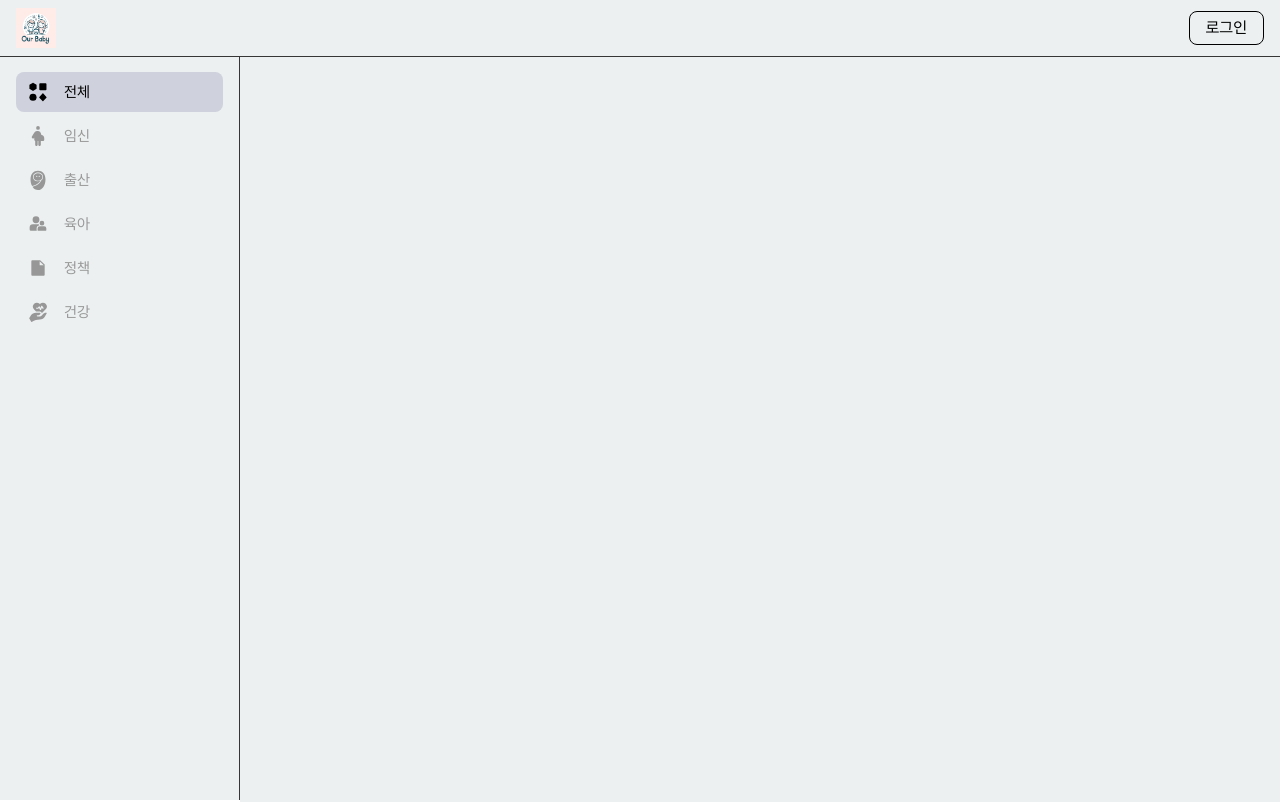
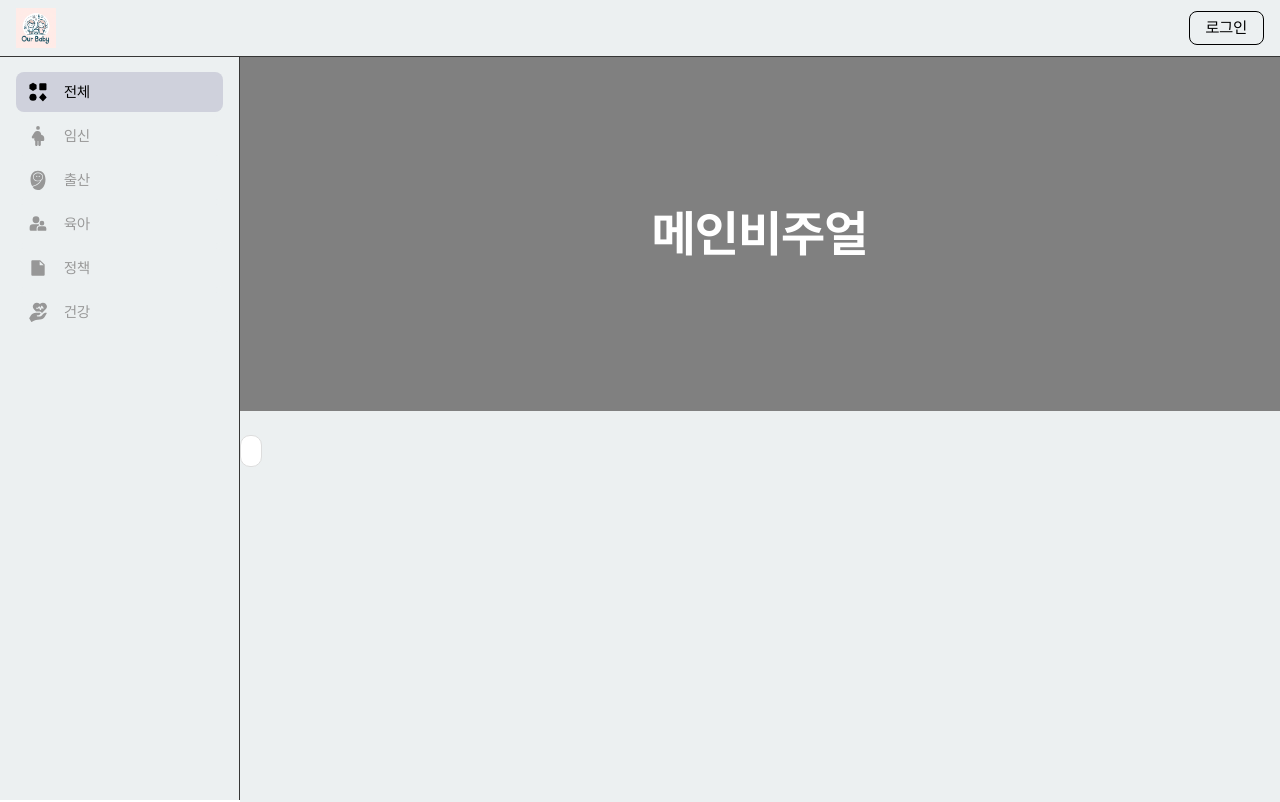
Before and after one commit to our-baby/daddy, a React app: page / in a window 1280 px wide. Shown: the top 802 px of the page. Built offline with nearby package versions, Linux system fonts and the light colour scheme.

Commit message:
메인페이지 게시글 리스트 컴포넌트 생성

```diff
--- /dev/null
+++ b/src/components/ListCard.tsx
@@ -0,0 +1,36 @@
+import React from 'react';
+import { styled } from 'styled-components';
+
+const Wrapper = styled.div`
+  border: 1px solid #ddd;
+  background-color: white;
+  border-radius: 10px;
+  overflow: hidden;
+`;
+
+const Inner = styled.div`
+  padding: 10px;
+`;
+
+const Thumbnail = styled.div`
+  background-color: gray;
+  border-radius: 5px;
+  margin-bottom: 10px;
+`;
+
+const TextBox = styled.div`
+  background-color: white;
+`;
+
+function ListCard() {
+  return (
+    <Wrapper>
+      <Inner>
+        <Thumbnail></Thumbnail>
+        <TextBox></TextBox>
+      </Inner>
+    </Wrapper>
+  );
+}
+
+export default ListCard;
--- a/src/layouts/index.tsx
+++ b/src/layouts/index.tsx
@@ -1,7 +1,17 @@
 import React from 'react';
+import styled from 'styled-components';
+import { Outlet } from 'react-router-dom';
+import theme from '@/shared/theme';
 import GNB from './nav';
-import { Outlet } from 'react-router-dom';
 import Header from './header';
+
+const Main = styled.main`
+  width: calc(100% - 240px);
+  height: calc(100% - 56px);
+  margin-top: 56px;
+  margin-left: 240px;
+  background-color: ${theme.colors.bgColor};
+`;
 
 function Layout() {
   return (
@@ -10,9 +20,9 @@ function Layout() {
       <aside>
         <GNB />
       </aside>
-      <main>
+      <Main>
         <Outlet />
-      </main>
+      </Main>
     </>
   );
 }
--- a/src/pages/home/index.tsx
+++ b/src/pages/home/index.tsx
@@ -1,20 +1,32 @@
+import ListCard from '@/components/ListCard';
 import React from 'react';
-import styled from 'styled-components';
-import theme from '@/shared/theme';
+import { styled } from 'styled-components';
 
-const Wrapper = styled.div`
-  width: calc(100% - 240px);
-  height: calc(100% - 56px);
-  margin-top: 56px;
-  margin-left: 240px;
-  background-color: ${theme.colors.bgColor};
+const MainVisual = styled.div`
+  display: flex;
+  align-items: center;
+  justify-content: center;
+  background-color: gray;
+  padding: 140px 0;
+  font-size: 50px;
+  font-weight: 700;
+  color: #fff;
+`;
+
+const MainListWrapper = styled.div`
+  display: flex;
+  gap: 15px;
 `;
 
 function Home() {
   return (
-    <Wrapper>
-      <div style={{ height: '1800px' }}></div>
-    </Wrapper>
+    <div style={{ height: '1800px' }}>
+      <MainVisual>메인비주얼</MainVisual>
+      <br />
+      <MainListWrapper>
+        <ListCard />
+      </MainListWrapper>
+    </div>
   );
 }
 
```
